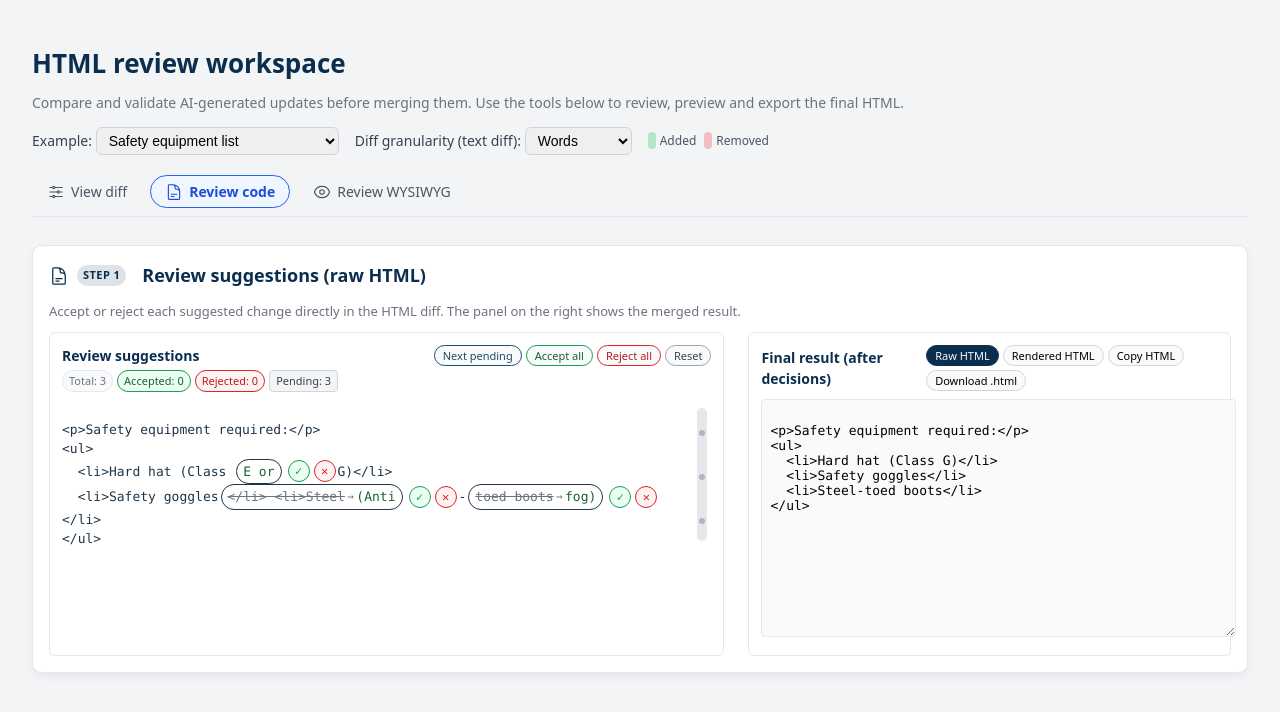
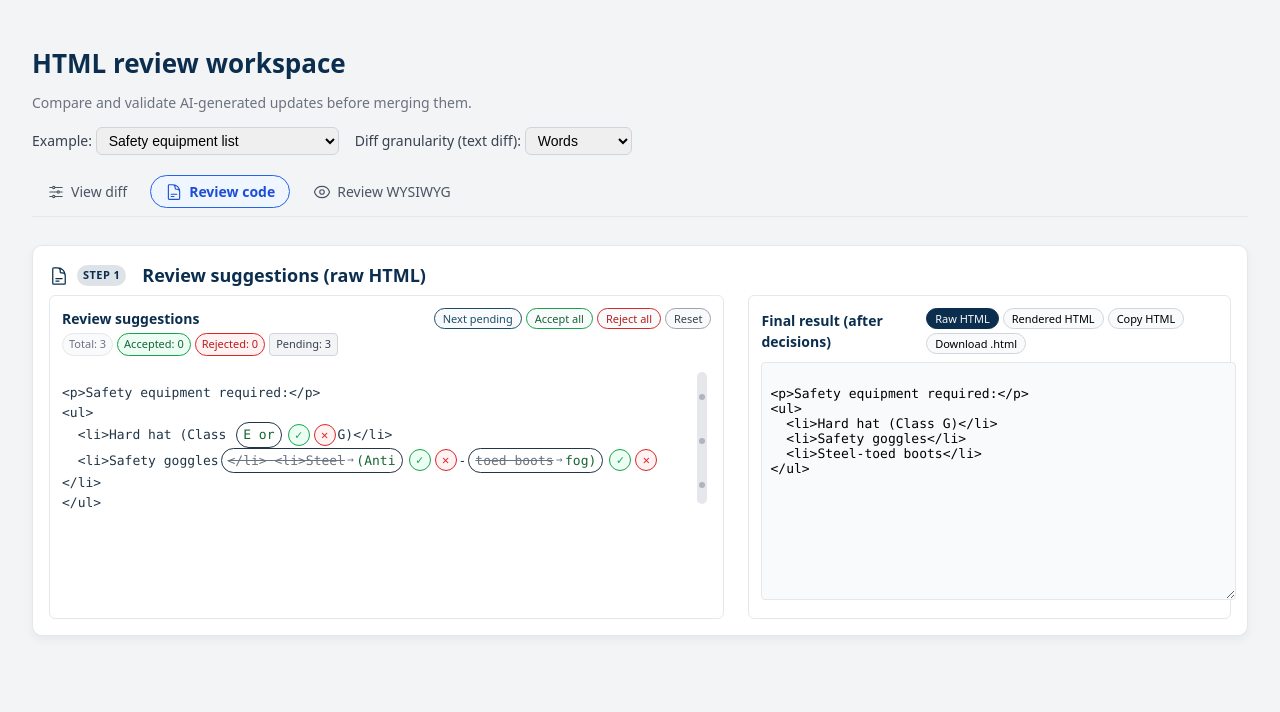
Before and after one commit to tara-humara/html-diff-viewer, a React (Vite) app: page / in a window 1280 px wide. Shown: the top 712 px of the page. Built offline with nearby package versions, Linux system fonts and the light colour scheme.

Commit message:
Refactor: unify UI into menu system, add diff granularity to side-by-side diff

```diff
--- a/src/App.tsx
+++ b/src/App.tsx
@@ -15,7 +15,7 @@ import {
   Squares2X2Icon,
 } from "@heroicons/react/24/outline";
 
-// main menu + sub menu view types
+// main menu + sub menu types
 type MainView = "diff" | "review-code" | "review-wysiwyg";
 type DiffView = "unified" | "side-by-side";
 
@@ -38,7 +38,7 @@ const StepPill: React.FC<{ step: number }> = ({ step }) => (
   </span>
 );
 
-// Section title with icon + pill + title text
+// Section title with icon + step + text
 const SectionTitle: React.FC<{
   step: number;
   title: string;
@@ -80,23 +80,19 @@ const SectionTitle: React.FC<{
 
 const App: React.FC = () => {
   const [mode, setMode] = useState<DiffMode>("words");
-  const [selectedExampleId, setSelectedExampleId] = useState<string>(
+  const [selectedExampleId, setSelectedExampleId] = useState(
     examples[0]?.id ?? ""
   );
 
-  // new: which top-level view and which diff view
   const [mainView, setMainView] = useState<MainView>("review-code");
   const [diffView, setDiffView] = useState<DiffView>("unified");
 
   const selectedExample =
     examples.find((ex) => ex.id === selectedExampleId) ?? examples[0];
 
-  // Make sure the page starts at the top on load
-  useEffect(() => {
-    window.scrollTo(0, 0);
-  }, []);
+  useEffect(() => window.scrollTo(0, 0), []);
 
-  // common card style for each panel
+  // Shared card style
   const cardStyle: React.CSSProperties = {
     borderRadius: "10px",
     background: "#ffffff",
@@ -105,8 +101,8 @@ const App: React.FC = () => {
     boxShadow: "0 4px 10px rgba(15,23,42,0.05)",
   };
 
-  // styles for main menu tabs
-  const mainTabBase: React.CSSProperties = {
+  // Main tabs
+  const tabBase: React.CSSProperties = {
     padding: "6px 14px",
     borderRadius: "999px",
     border: "1px solid transparent",
@@ -118,15 +114,15 @@ const App: React.FC = () => {
     alignItems: "center",
     gap: "6px",
   };
-  const mainTabActive: React.CSSProperties = {
+  const tabActive: React.CSSProperties = {
     borderColor: "#2563eb",
     background: "#eff6ff",
     color: "#1d4ed8",
     fontWeight: 600,
   };
 
-  // styles for sub-menu tabs (inside View diff)
-  const subTabBase: React.CSSProperties = {
+  // Sub-tabs (inside "View diff")
+  const subTab: React.CSSProperties = {
     padding: "4px 10px",
     borderRadius: "999px",
     border: "1px solid #d1d5db",
@@ -146,19 +142,14 @@ const App: React.FC = () => {
     <main
       style={{
         minHeight: "100vh",
-        padding: "32px 32px 40px",
+        padding: "32px",
         fontFamily:
           "system-ui, -apple-system, BlinkMacSystemFont, 'Segoe UI', sans-serif",
         background: "var(--color-bg)",
       }}
     >
-      {/* Full-width content container */}
-      <div
-        style={{
-          width: "100%",
-        }}
-      >
-        {/* Header */}
+      <div style={{ width: "100%" }}>
+        {/* HEADER */}
         <header style={{ marginBottom: "20px" }}>
           <h1
             style={{
@@ -170,6 +161,7 @@ const App: React.FC = () => {
           >
             HTML review workspace
           </h1>
+
           <p
             style={{
               marginBottom: "14px",
@@ -177,17 +169,16 @@ const App: React.FC = () => {
               fontSize: "14px",
             }}
           >
-            Compare and validate AI-generated updates before merging them. Use
-            the tools below to review, preview and export the final HTML.
+            Compare and validate AI-generated updates before merging them.
           </p>
 
-          {/* Controls */}
+          {/* Example + granularity */}
           <section
             style={{
               display: "flex",
               flexWrap: "wrap",
+              gap: "16px",
               alignItems: "center",
-              gap: "16px",
             }}
           >
             {/* Example selector */}
@@ -241,57 +232,22 @@ const App: React.FC = () => {
                 <option value="lines">Lines</option>
               </select>
             </label>
-
-            {/* Legend */}
-            <div
-              style={{
-                display: "flex",
-                flexWrap: "wrap",
-                gap: "8px",
-                fontSize: "12px",
-                color: "#4b5563",
-              }}
-            >
-              <span>
-                <span
-                  style={{
-                    backgroundColor: "rgba(34, 197, 94, 0.3)",
-                    padding: "0 4px",
-                    marginRight: "4px",
-                    borderRadius: "4px",
-                  }}
-                />
-                Added
-              </span>
-              <span>
-                <span
-                  style={{
-                    backgroundColor: "rgba(239, 68, 68, 0.3)",
-                    padding: "0 4px",
-                    marginRight: "4px",
-                    borderRadius: "4px",
-                  }}
-                />
-                Removed
-              </span>
-            </div>
           </section>
         </header>
 
-        {/* Main sections */}
+        {/* WORKSPACE SECTIONS */}
         <section
           style={{
-            width: "100%",
             display: "flex",
             flexDirection: "column",
             gap: "20px",
+            width: "100%",
           }}
         >
-          {/* --- NEW: main workspace menu --- */}
+          {/* MAIN MENU */}
           <div
             style={{
               display: "flex",
-              flexWrap: "wrap",
               gap: "8px",
               alignItems: "center",
               marginBottom: "8px",
@@ -301,45 +257,43 @@ const App: React.FC = () => {
           >
             <button
               type="button"
-              style={{
-                ...mainTabBase,
-                ...(mainView === "diff" ? mainTabActive : {}),
-              }}
+              style={{ ...tabBase, ...(mainView === "diff" ? tabActive : {}) }}
               onClick={() => setMainView("diff")}
             >
               <AdjustmentsHorizontalIcon width={18} height={18} />
-              <span>View diff</span>
+              View diff
             </button>
+
             <button
               type="button"
               style={{
-                ...mainTabBase,
-                ...(mainView === "review-code" ? mainTabActive : {}),
+                ...tabBase,
+                ...(mainView === "review-code" ? tabActive : {}),
               }}
               onClick={() => setMainView("review-code")}
             >
               <DocumentTextIcon width={18} height={18} />
-              <span>Review code</span>
+              Review code
             </button>
+
             <button
               type="button"
               style={{
-                ...mainTabBase,
-                ...(mainView === "review-wysiwyg" ? mainTabActive : {}),
+                ...tabBase,
+                ...(mainView === "review-wysiwyg" ? tabActive : {}),
               }}
               onClick={() => setMainView("review-wysiwyg")}
             >
               <EyeIcon width={18} height={18} />
-              <span>Review WYSIWYG</span>
+              Review WYSIWYG
             </button>
           </div>
 
-          {/* Sub-menu for "View diff" */}
+          {/* SUB-MENU: only for "View diff" */}
           {mainView === "diff" && (
             <div
               style={{
                 display: "flex",
-                flexWrap: "wrap",
                 gap: "8px",
                 marginBottom: "4px",
               }}
@@ -347,17 +301,18 @@ const App: React.FC = () => {
               <button
                 type="button"
                 style={{
-                  ...subTabBase,
+                  ...subTab,
                   ...(diffView === "unified" ? subTabActive : {}),
                 }}
                 onClick={() => setDiffView("unified")}
               >
                 Unified text diff
               </button>
+
               <button
                 type="button"
                 style={{
-                  ...subTabBase,
+                  ...subTab,
                   ...(diffView === "side-by-side" ? subTabActive : {}),
                 }}
                 onClick={() => setDiffView("side-by-side")}
@@ -367,7 +322,7 @@ const App: React.FC = () => {
             </div>
           )}
 
-          {/* REVIEW CODE (raw HTML) – previous STEP 1 */}
+          {/* REVIEW CODE */}
           {mainView === "review-code" && (
             <section style={cardStyle}>
               <SectionTitle
@@ -375,16 +330,6 @@ const App: React.FC = () => {
                 title="Review suggestions (raw HTML)"
                 icon={<DocumentTextIcon width={20} height={20} />}
               />
-              <p
-                style={{
-                  fontSize: "13px",
-                  color: "#6b7280",
-                  marginBottom: "10px",
-                }}
-              >
-                Accept or reject each suggested change directly in the HTML diff.
-                The panel on the right shows the merged result.
-              </p>
 
               <ReviewableDiff
                 original={selectedExample.original}
@@ -393,7 +338,7 @@ const App: React.FC = () => {
             </section>
           )}
 
-          {/* REVIEW WYSIWYG – previous STEP 2 */}
+          {/* REVIEW WYSIWYG */}
           {mainView === "review-wysiwyg" && (
             <section style={cardStyle}>
               <SectionTitle
@@ -401,17 +346,6 @@ const App: React.FC = () => {
                 title="Visual HTML (WYSIWYG)"
                 icon={<EyeIcon width={20} height={20} />}
               />
-              <p
-                style={{
-                  fontSize: "13px",
-                  color: "#6b7280",
-                  marginBottom: "10px",
-                }}
-              >
-                See changes in a rendered HTML document. Accept/reject inline,
-                then switch to the built-in HTML preview to compare original vs
-                updated.
-              </p>
 
               <WysiwygDiff
                 original={selectedExample.original}
@@ -420,7 +354,7 @@ const App: React.FC = () => {
             </section>
           )}
 
-          {/* VIEW DIFF: unified – previous STEP 3 */}
+          {/* UNIFIED TEXT DIFF */}
           {mainView === "diff" && diffView === "unified" && (
             <section style={cardStyle}>
               <SectionTitle
@@ -428,16 +362,6 @@ const App: React.FC = () => {
                 title="Unified text diff"
                 icon={<AdjustmentsHorizontalIcon width={20} height={20} />}
               />
-              <p
-                style={{
-                  fontSize: "13px",
-                  color: "#6b7280",
-                  marginBottom: "8px",
-                }}
-              >
-                Developer-oriented text diff showing all changes in a single
-                block, using the granularity selected above.
-              </p>
 
               <TextDiff
                 original={selectedExample.original}
@@ -447,7 +371,7 @@ const App: React.FC = () => {
             </section>
           )}
 
-          {/* VIEW DIFF: side-by-side – previous STEP 4 */}
+          {/* SIDE-BY-SIDE TEXT DIFF */}
           {mainView === "diff" && diffView === "side-by-side" && (
             <section style={cardStyle}>
               <SectionTitle
@@ -455,19 +379,11 @@ const App: React.FC = () => {
                 title="Side-by-side text diff"
                 icon={<Squares2X2Icon width={20} height={20} />}
               />
-              <p
-                style={{
-                  fontSize: "13px",
-                  color: "#6b7280",
-                  marginBottom: "8px",
-                }}
-              >
-                Original and modified HTML side by side for quick comparison.
-              </p>
 
               <SideBySideDiff
                 original={selectedExample.original}
                 modified={selectedExample.modified}
+                mode={mode}   // ★ granularity passed
               />
             </section>
           )}
```
Also changed, not shown: src/components/SideBySideDiff.tsx (+19 -6 lines).
